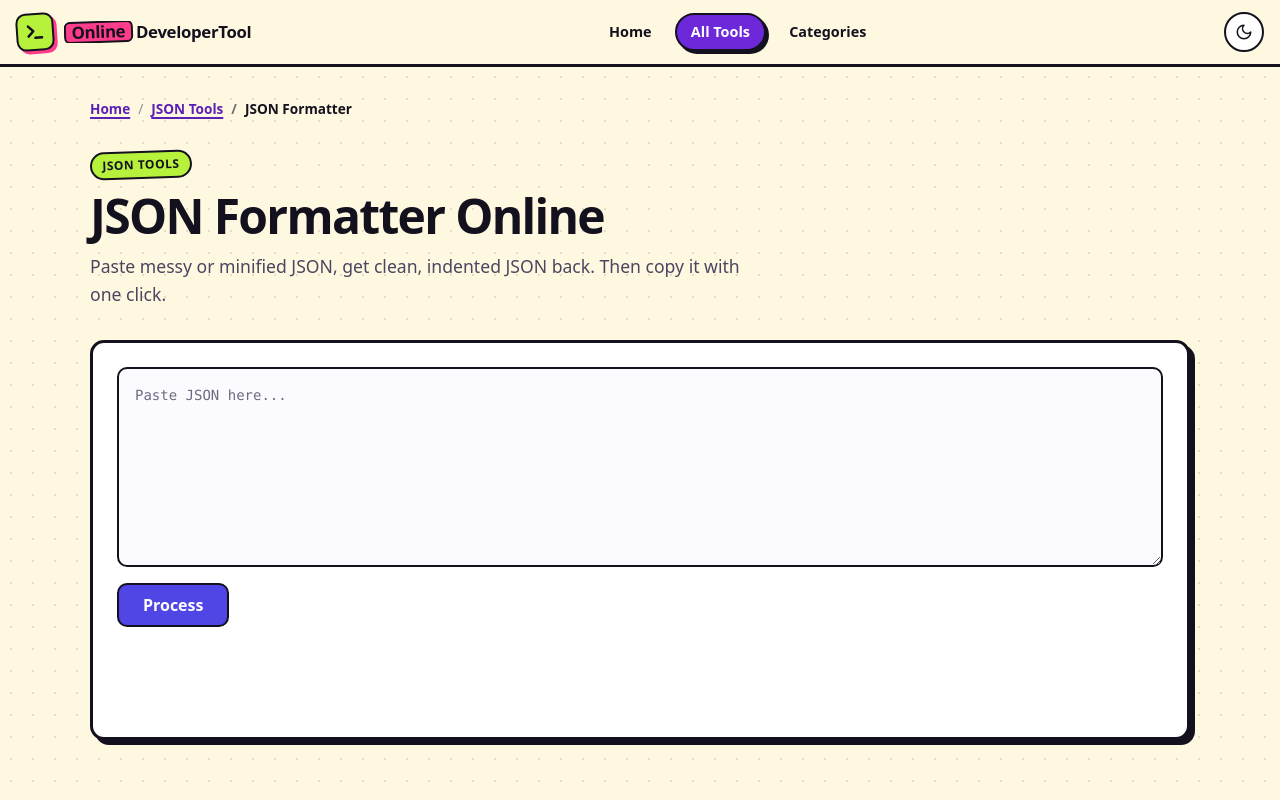
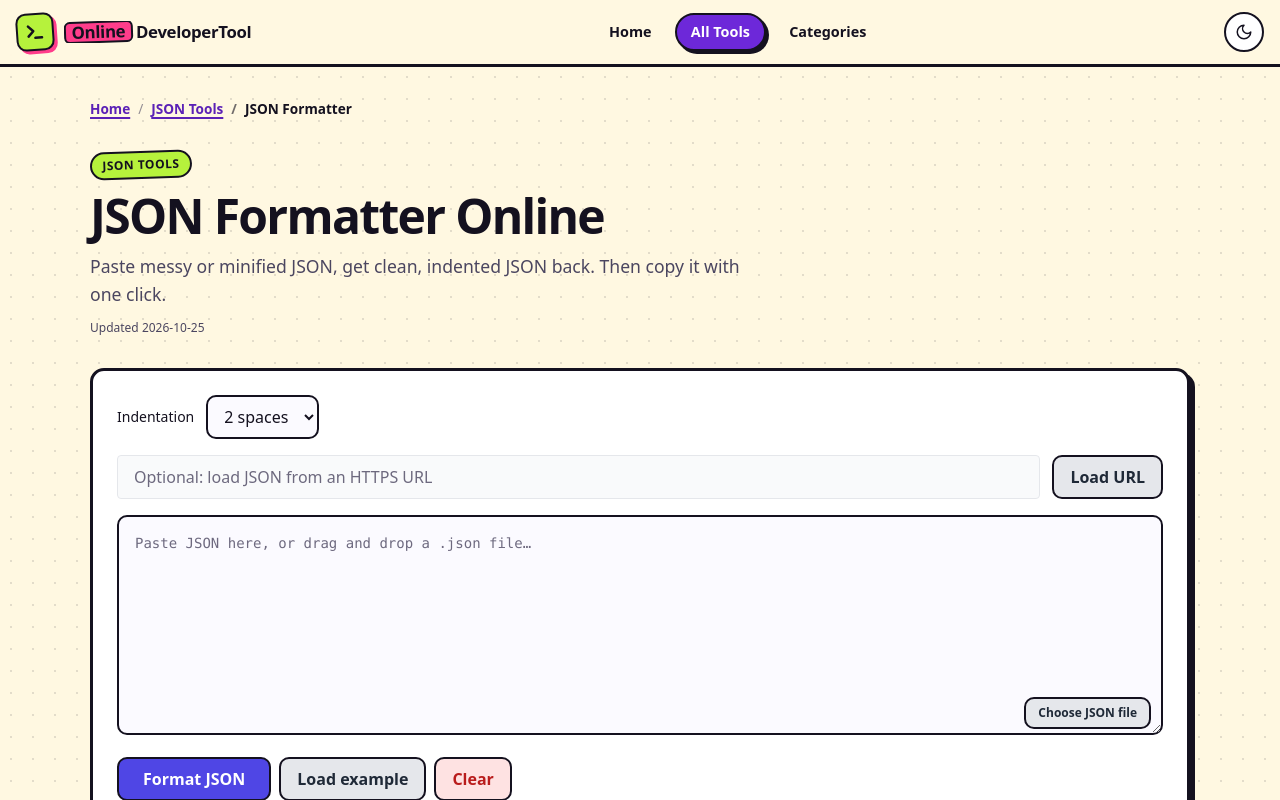
Before and after one commit to chaudhariparesh92/devtool, a React (Vite) app: page /json-formatter in a window 1280 px wide. Shown: the top 800 px of the page. Built offline with nearby package versions, Linux system fonts and the light colour scheme.

Commit message:
1.Content improved

```diff
--- a/src/components/ToolLayout.jsx
+++ b/src/components/ToolLayout.jsx
@@ -2,6 +2,7 @@ import { Link } from 'react-router-dom';
 import SeoHead from './SeoHead';
 import AdSlot from './AdSlot';
 import { getToolSeo, getRelatedTools } from '../data/seo';
+import { CONTENT_LAST_MODIFIED } from '../data/seo';
 
 // Wraps every tool. The tool itself is rendered untouched as {children};
 // this component only adds the page chrome and the supporting content around it.
@@ -34,12 +35,14 @@ export default function ToolLayout({ title, desc, path, children }) {
         {tool && <span className="sticker lime">{tool.category}</span>}
         <h1 className="h-display text-4xl sm:text-5xl break-words">{h1}</h1>
         <p className="lede">{c ? c.lede : desc}</p>
+        <p className="text-xs" style={{ color: 'var(--muted)' }}>Updated <time dateTime={CONTENT_LAST_MODIFIED}>{CONTENT_LAST_MODIFIED}</time></p>
       </header>
 
       {/* The tool (unchanged component tree) */}
       <section aria-label={`${name} tool`} className="card tool-surface overflow-hidden min-h-[400px]">
         {children}
       </section>
+      <p className="text-sm" style={{ color: 'var(--muted)' }}>This tool runs in your browser. No account or signup is required.</p>
 
       {/* AD 2: right under the tool, in normal page flow */}
       <div className="flex justify-center w-full">
@@ -79,6 +82,17 @@ export default function ToolLayout({ title, desc, path, children }) {
           <div className="flex justify-center w-full">
             <AdSlot className="w-full max-w-[728px] h-[100px]" slot="YOUR_TOOL_MID_AD_SLOT" />
           </div>
+
+          <section aria-labelledby="features-heading" className="card p-5 sm:p-6">
+            <h2 id="features-heading" className={h2}>What you can do with {name}</h2>
+            <ul className="grid gap-3 sm:grid-cols-2">
+              {c.tasks.map((t) => (
+                <li key={t} className="flex gap-2 leading-relaxed" style={{ color: 'var(--muted)' }}>
+                  <span aria-hidden="true">✓</span><span>{t}</span>
+                </li>
+              ))}
+            </ul>
+          </section>
 
           <section aria-labelledby="use-heading" className="grid gap-6 md:grid-cols-2">
             <div className="card p-5 sm:p-6">
--- a/src/data/seo.js
+++ b/src/data/seo.js
@@ -18,7 +18,7 @@ export const OG_IMAGE_PATH = '/images/og-onlinedevelopertool.webp';
 export const DEFAULT_IMAGE = `${SITE_URL}${OG_IMAGE_PATH}`;
 
 // Bump this when page content genuinely changes. It feeds <lastmod> in sitemap.xml.
-export const CONTENT_LAST_MODIFIED = '2026-10-24';
+export const CONTENT_LAST_MODIFIED = '2026-10-25';
 
 // ---------------------------------------------------------------- Homepage
 export const HOME_TITLE = 'Online Developer Tools - Free JSON, JWT, Base64 & More';
@@ -263,11 +263,23 @@ export function getToolSeo(path, fallbackName, fallbackDesc) {
     '@graph': [
       { '@type': 'BreadcrumbList', itemListElement: crumbs },
       {
+        '@type': 'WebPage',
+        '@id': `${SITE_URL}${path}#webpage`,
+        url: `${SITE_URL}${path}`,
+        name,
+        description,
+        dateModified: CONTENT_LAST_MODIFIED,
+        isPartOf: { '@id': `${SITE_URL}/#website` },
+        mainEntity: { '@id': `${SITE_URL}${path}#application` },
+      },
+      {
         '@type': 'WebApplication',
+        '@id': `${SITE_URL}${path}#application`,
         name,
         url: `${SITE_URL}${path}`,
         description,
         applicationCategory: 'DeveloperApplication',
+        applicationSubCategory: tool?.category || 'Developer Tool',
         operatingSystem: 'Any (runs in a web browser)',
         browserRequirements: 'Requires JavaScript',
         isAccessibleForFree: true,
--- a/src/data/toolSeoData.js
+++ b/src/data/toolSeoData.js
@@ -43,7 +43,7 @@ export const TOOL_SEO_DATA = {
   }),
   '/json-minifier': S({
     title: 'JSON Minifier Online - Compress JSON to One Line',
-    description: 'Minify JSON online. Remove spaces and line breaks to get compact single-line JSON without changing the data. Runs in your browser, nothing to install.',
+    description: 'Minify JSON online. Remove unnecessary spaces and line breaks to produce compact single-line JSON. Runs in your browser; large numbers and duplicate keys follow JavaScript parsing rules.',
     h1: 'JSON Minifier Online',
     primary: 'json minifier online',
     secondary: ['json minifier', 'minify json', 'compress json', 'json minify online', 'json to one line'],
--- a/src/pages/tools/ColorTool.jsx
+++ b/src/pages/tools/ColorTool.jsx
@@ -1,6 +1,6 @@
 import { useState } from 'react';
 import ToolLayout from '../../components/ToolLayout';
-import CopyButton from '../../components/CopyButton';
+import OutputBox from '../../components/OutputBox';
 
 export default function ColorTool({ path }) {
   const [inp, setInp] = useState('');
@@ -33,12 +33,12 @@ export default function ColorTool({ path }) {
       <div className="p-6 space-y-4">
         <input type="text" className="w-full p-4 font-mono bg-gray-50 dark:bg-gray-900 border rounded" value={inp} onChange={e=>process(e.target.value)} placeholder="e.g. #3B82F6 or rgb(59, 130, 246)" />
         <div className="flex items-center gap-4">
-          <input type="text" readOnly className="flex-1 p-4 font-mono bg-indigo-50 dark:bg-indigo-900/20 rounded border" value={out} placeholder="Result" />
-          <CopyButton text={out} disabled={!(out.startsWith('#') || out.startsWith('rgb'))} className="shrink-0" />
+          <OutputBox value={out} label="Converted color" placeholder="Result" downloadFilename="color-result.txt" className="flex-1 min-w-0" textareaClassName="h-16" copyDisabled={!(out.startsWith('#') || out.startsWith('rgb'))} />
           {out && (out.startsWith('#') || out.startsWith('rgb')) && (
-            <div className="w-16 h-16 rounded border shadow" style={{backgroundColor: out}}></div>
+            <div aria-label="Color preview" className="w-16 h-16 rounded border shadow shrink-0" style={{backgroundColor: out}}></div>
           )}
         </div>
+        <button type="button" onClick={() => { setInp(''); setOut(''); }} className="px-4 py-2 bg-red-100 text-red-700 rounded hover:bg-red-200">Clear</button>
       </div>
     </ToolLayout>
   );
--- a/src/pages/tools/CronTool.jsx
+++ b/src/pages/tools/CronTool.jsx
@@ -1,7 +1,7 @@
 import { useState } from 'react';
 import ToolLayout from '../../components/ToolLayout';
 import cronstrue from 'cronstrue';
-import CopyButton from '../../components/CopyButton';
+import OutputBox from '../../components/OutputBox';
 
 export default function CronTool({ path }) {
   const [inp, setInp] = useState('* * * * *');
@@ -24,12 +24,10 @@ export default function CronTool({ path }) {
           <label className="block text-sm font-bold mb-2">Cron Expression</label>
           <input type="text" className="w-full p-4 font-mono text-xl bg-gray-50 dark:bg-gray-900 border rounded text-center" value={inp} onChange={e=>parse(e.target.value)} />
         </div>
-        <div className="p-6 bg-indigo-50 dark:bg-indigo-900/20 border border-indigo-200 dark:border-indigo-800 rounded text-center text-xl font-bold text-indigo-700 dark:text-indigo-300">
-          {shown}
-        </div>
+        <OutputBox value={shown} label="Cron description" placeholder="Description" downloadFilename="cron-description.txt" textareaClassName="h-24 text-center text-xl font-bold" copyDisabled={invalid} />
         <div className="flex flex-wrap justify-center gap-3">
-          <CopyButton text={inp.trim()} label="Copy expression" disabled={invalid} />
-          <CopyButton text={shown} label="Copy description" disabled={invalid} />
+          <button type="button" onClick={() => parse('* * * * *')} className="px-4 py-2 bg-gray-200 dark:bg-gray-700 rounded">Reset example</button>
+          <button type="button" onClick={() => { setInp(''); setOut(''); }} className="px-4 py-2 bg-red-100 text-red-700 rounded hover:bg-red-200">Clear</button>
         </div>
       </div>
     </ToolLayout>
--- a/src/pages/tools/JsonFormatterTool.jsx
+++ b/src/pages/tools/JsonFormatterTool.jsx
@@ -1,39 +1,185 @@
-import { useState } from 'react';
+import { useRef, useState } from 'react';
 import ToolLayout from '../../components/ToolLayout';
 import OutputBox from '../../components/OutputBox';
+
+const EXAMPLE = '{"name":"Ada","tags":["dev","math"],"active":true}';
+
+function parserLocation(message, input) {
+  const match = String(message || '').match(/position\s+(\d+)/i);
+  if (!match) return null;
+  const position = Number(match[1]);
+  const before = input.slice(0, position);
+  return {
+    position,
+    line: before.split('\n').length,
+    column: position - before.lastIndexOf('\n'),
+  };
+}
+
+function parseIndent(value) {
+  if (value === 'tab') return '\t';
+  return Number(value);
+}
+
 export default function JsonFormatterTool({ path }) {
   const [inp, setInp] = useState('');
   const [out, setOut] = useState('');
   const [err, setErr] = useState('');
+  const [indent, setIndent] = useState('2');
+  const [sourceUrl, setSourceUrl] = useState('');
+  const [loadingUrl, setLoadingUrl] = useState(false);
+  const fileRef = useRef(null);
 
   const isMinify = path.includes('minifi');
   const isValidate = path.includes('validat');
+  const actionLabel = isValidate ? 'Validate JSON' : isMinify ? 'Minify JSON' : 'Format JSON';
+  const outputLabel = isValidate ? 'Validation result' : isMinify ? 'Minified JSON' : 'Formatted JSON';
 
   const process = () => {
+    if (!inp.trim()) {
+      setErr('Paste JSON into the input box first.');
+      setOut('');
+      return;
+    }
     try {
-      if (!inp.trim()) return;
-      const p = JSON.parse(inp);
-      if (isMinify) setOut(JSON.stringify(p));
-      else if (isValidate) { setOut('Valid JSON!'); setErr(''); }
-      else setOut(JSON.stringify(p, null, 2));
-      if (!isValidate) setErr('');
-    } catch (e) { setErr(e.message); setOut(''); }
+      const parsed = JSON.parse(inp);
+      if (isMinify) setOut(JSON.stringify(parsed));
+      else if (isValidate) setOut('Valid JSON!');
+      else setOut(JSON.stringify(parsed, null, parseIndent(indent)));
+      setErr('');
+    } catch (e) {
+      setOut('');
+      const location = parserLocation(e.message, inp);
+      setErr(location ? `${e.message} (line ${location.line}, column ${location.column})` : e.message);
+    }
+  };
+
+  const clear = () => {
+    setInp('');
+    setOut('');
+    setErr('');
+    setSourceUrl('');
+  };
+
+  const loadExample = () => {
+    setInp(EXAMPLE);
+    setOut('');
+    setErr('');
+  };
+
+  const loadFile = (file) => {
+    if (!file) return;
+    if (!file.name.toLowerCase().endsWith('.json') && file.type && file.type !== 'application/json') {
+      setErr('Please choose a JSON file.');
+      return;
+    }
+    const reader = new FileReader();
+    reader.onload = () => {
+      setInp(String(reader.result || ''));
+      setOut('');
+      setErr('');
+    };
+    reader.onerror = () => setErr('Could not read that file.');
+    reader.readAsText(file);
+  };
+
+  const loadUrl = async () => {
+    const url = sourceUrl.trim();
+    if (!url) {
+      setErr('Enter a JSON URL first.');
+      return;
+    }
+    let parsedUrl;
+    try {
+      parsedUrl = new URL(url);
+      if (!/^https?:$/.test(parsedUrl.protocol)) throw new Error('Only HTTP and HTTPS URLs are supported.');
+    } catch (e) {
+      setErr(e.message || 'Enter a valid HTTP or HTTPS URL.');
+      return;
+    }
+
+    setLoadingUrl(true);
+    setErr('');
+    try {
+      const response = await fetch(parsedUrl.href, { headers: { Accept: 'application/json,text/plain;q=0.9,*/*;q=0.8' } });
+      if (!response.ok) throw new Error(`Request failed with HTTP ${response.status}.`);
+      const text = await response.text();
+      setInp(text);
+      setOut('');
+    } catch (e) {
+      setErr(`${e.message} If the site blocks browser requests with CORS, download the JSON and use the file picker instead.`);
+    } finally {
+      setLoadingUrl(false);
+    }
+  };
+
+  const onDrop = (event) => {
+    event.preventDefault();
+    loadFile(event.dataTransfer.files?.[0]);
   };
 
   return (
     <ToolLayout title={path.replace('/','').replace(/-/g, ' ').toUpperCase()} desc="Process JSON data." path={path}>
       <div className="p-6 space-y-4 flex flex-col h-full">
-        <textarea className="w-full flex-1 min-h-[200px] p-4 font-mono text-sm bg-gray-50 dark:bg-gray-900 border rounded dark:text-white" value={inp} onChange={e=>setInp(e.target.value)} placeholder="Paste JSON here..."></textarea>
-        <div>
-          <button onClick={process} className="px-6 py-2 bg-indigo-600 text-white rounded hover:bg-indigo-700 transition-colors">Process</button>
+        {!isValidate && !isMinify && (
+          <div className="flex flex-wrap items-center gap-3" aria-label="Formatting options">
+            <label className="text-sm font-medium" htmlFor="json-indent">Indentation</label>
+            <select id="json-indent" value={indent} onChange={(e) => setIndent(e.target.value)} className="px-3 py-2 rounded border bg-white dark:bg-gray-900 dark:text-white">
+              <option value="2">2 spaces</option>
+              <option value="4">4 spaces</option>
+              <option value="tab">Tabs</option>
+            </select>
+          </div>
+        )}
+
+        <div className="grid gap-3 md:grid-cols-[1fr_auto]">
+          <input
+            type="url"
+            value={sourceUrl}
+            onChange={(e) => setSourceUrl(e.target.value)}
+            onKeyDown={(e) => e.key === 'Enter' && loadUrl()}
+            placeholder="Optional: load JSON from an HTTPS URL"
+            aria-label="JSON URL"
+            className="w-full px-4 py-2 rounded border bg-gray-50 dark:bg-gray-900 dark:text-white"
+          />
+          <button type="button" onClick={loadUrl} disabled={loadingUrl} className="px-4 py-2 bg-gray-200 dark:bg-gray-700 text-gray-800 dark:text-gray-100 rounded hover:bg-gray-300 disabled:opacity-50">
+            {loadingUrl ? 'Loading…' : 'Load URL'}
+          </button>
         </div>
-        {err && <div className="p-4 bg-red-100 text-red-700 rounded border border-red-200">Error: {err}</div>}
+
+        <div
+          onDragOver={(e) => e.preventDefault()}
+          onDrop={onDrop}
+          className="relative"
+        >
+          <textarea
+            className="w-full min-h-[220px] p-4 font-mono text-sm bg-gray-50 dark:bg-gray-900 border rounded dark:text-white focus:outline-none focus:ring-2 focus:ring-indigo-500"
+            value={inp}
+            onChange={(e) => setInp(e.target.value)}
+            placeholder="Paste JSON here, or drag and drop a .json file…"
+            aria-label="JSON input"
+          />
+          <div className="absolute bottom-3 right-3 flex gap-2">
+            <button type="button" onClick={() => fileRef.current?.click()} className="px-3 py-1.5 rounded text-xs font-medium bg-gray-200 dark:bg-gray-700 text-gray-800 dark:text-white hover:bg-gray-300">Choose JSON file</button>
+            <input ref={fileRef} type="file" accept=".json,application/json" className="hidden" onChange={(e) => loadFile(e.target.files?.[0])} />
+          </div>
+        </div>
+
+        <div className="flex flex-wrap gap-2">
+          <button type="button" onClick={process} className="px-6 py-2 bg-indigo-600 text-white rounded hover:bg-indigo-700 transition-colors">{actionLabel}</button>
+          <button type="button" onClick={loadExample} className="px-4 py-2 bg-gray-200 dark:bg-gray-700 text-gray-800 dark:text-gray-100 rounded hover:bg-gray-300">Load example</button>
+          <button type="button" onClick={clear} className="px-4 py-2 bg-red-100 text-red-700 rounded hover:bg-red-200">Clear</button>
+        </div>
+
+        {err && <div role="alert" className="p-4 bg-red-100 dark:bg-red-900/30 text-red-700 dark:text-red-300 rounded border border-red-200 dark:border-red-800">{isValidate || !isMinify ? 'JSON error: ' : 'JSON error: '}{err}</div>}
+
         {out && (
           <OutputBox
             value={out}
-            label={isValidate ? 'Validation result' : 'Formatted JSON'}
-            className="flex-1 min-h-[200px]"
+            label={outputLabel}
+            className="min-h-[220px]"
             textareaClassName={isValidate ? 'text-green-600 font-bold' : ''}
+            downloadFilename={isValidate ? 'json-validation.txt' : isMinify ? 'formatted.min.json' : 'formatted.json'}
           />
         )}
       </div>
--- a/src/pages/tools/NumberBaseTool.jsx
+++ b/src/pages/tools/NumberBaseTool.jsx
@@ -1,6 +1,6 @@
 import { useState } from 'react';
 import ToolLayout from '../../components/ToolLayout';
-import CopyButton from '../../components/CopyButton';
+import OutputBox from '../../components/OutputBox';
 
 export default function NumberBaseTool({ path }) {
   const [inp, setInp] = useState('');
@@ -36,10 +36,8 @@ export default function NumberBaseTool({ path }) {
           </div>
         </div>
         <input type="text" className="w-full p-4 font-mono bg-gray-50 dark:bg-gray-900 border rounded" value={inp} onChange={e=>convert(e.target.value, fromBase, toBase)} placeholder="Enter number..." />
-        <div className="flex items-center gap-2">
-          <input type="text" readOnly aria-label="Result" className="flex-1 min-w-0 p-4 font-mono bg-indigo-50 dark:bg-indigo-900/20 rounded border" value={out} placeholder="Result" />
-          <CopyButton text={out} disabled={out.startsWith('Invalid')} className="shrink-0" />
-        </div>
+        <OutputBox value={out} label="Converted number" placeholder="Result" downloadFilename="number-conversion.txt" textareaClassName="h-16" copyDisabled={out.startsWith('Invalid')} />
+        <button type="button" onClick={() => { setInp(''); setOut(''); }} className="px-4 py-2 bg-red-100 text-red-700 rounded hover:bg-red-200">Clear</button>
       </div>
     </ToolLayout>
   );
```
Also changed, not shown: src/components/DownloadButton.jsx (added, +26 -0 lines), src/components/OutputBox.jsx (+6 -1 lines), src/data/toolContent.js (+10 -10 lines), src/pages/tools/HashTool.jsx (+2 -5 lines), src/pages/tools/WebsiteStatusTool.jsx (+12 -5 lines), 1 other file (tests, documents, lock files or other folders).
